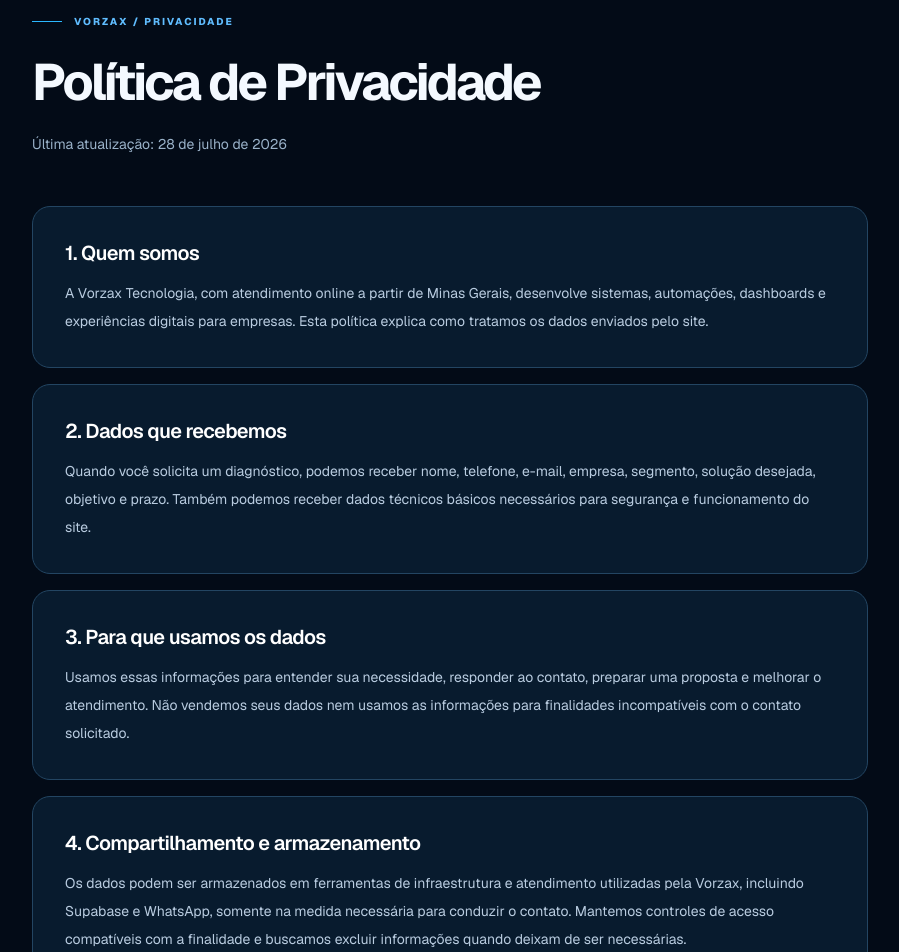
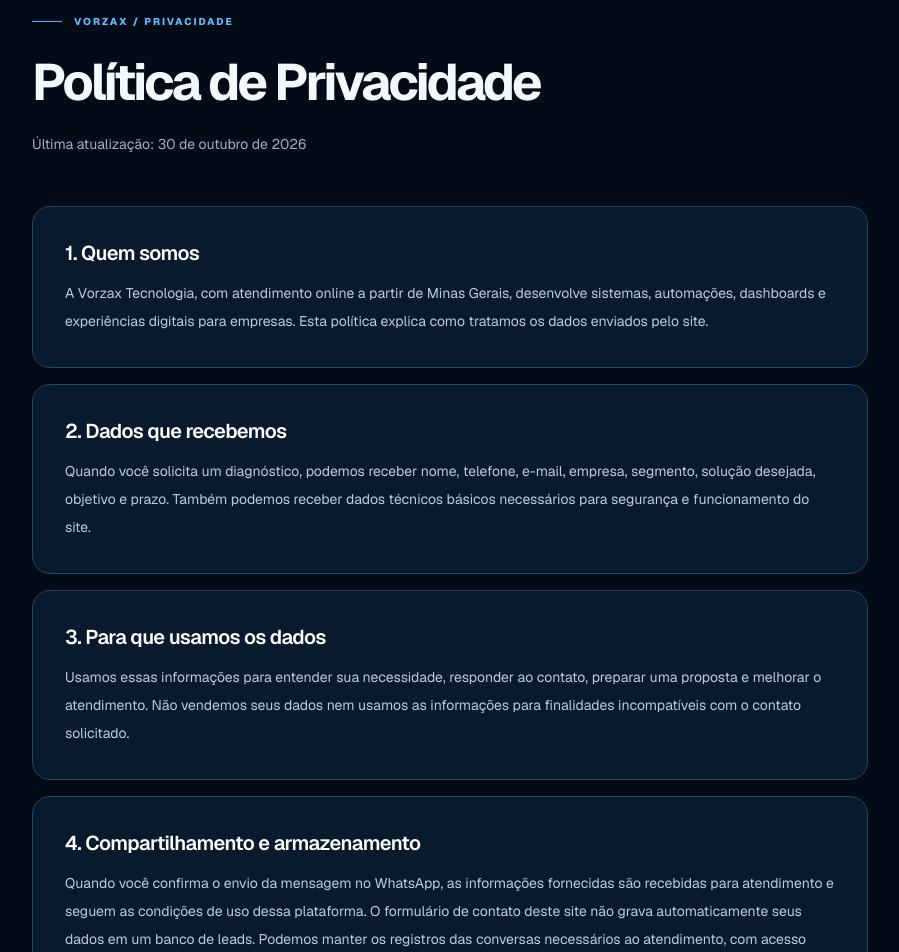
Before and after one commit to vorzax-tecnologia/vorzax-site, a Next.js app: page /privacidade in a window 1280 px wide. Shown: the part 180-1132 px from the top of the page, without its empty margins (190-1089 px from the left). Built offline with nearby package versions, Linux system fonts and the light colour scheme.

Commit message:
docs(privacidade): atualizar política para o fluxo de contato via WhatsApp sem captura automática

```diff
--- a/src/app/privacidade/page.tsx
+++ b/src/app/privacidade/page.tsx
@@ -21,7 +21,7 @@ export default function PrivacyPage() {
       <article className="relative mx-auto max-w-[900px] px-5 py-20 sm:px-8 sm:py-28">
         <p className="vx-eyebrow"><span className="vx-eyebrow-line" /> VORZAX / PRIVACIDADE</p>
         <h1 className="vx-heading mt-6">Política de Privacidade</h1>
-        <p className="mt-5 text-sm leading-7 text-[#9ab2c9]">Última atualização: 28 de julho de 2026</p>
+        <p className="mt-5 text-sm leading-7 text-[#9ab2c9]">Última atualização: 30 de outubro de 2026</p>
 
         <div className="mt-12 space-y-4 text-sm leading-7 text-[#b9cce0]">
           <section className="rounded-[18px] border border-[#234562] bg-[#081b2e] p-6 sm:p-8">
@@ -41,7 +41,7 @@ export default function PrivacyPage() {
 
           <section className="rounded-[18px] border border-[#234562] bg-[#081b2e] p-6 sm:p-8">
             <h2 className="text-xl font-semibold tracking-[-.03em] text-white">4. Compartilhamento e armazenamento</h2>
-            <p className="mt-3">Os dados podem ser armazenados em ferramentas de infraestrutura e atendimento utilizadas pela Vorzax, incluindo Supabase e WhatsApp, somente na medida necessária para conduzir o contato. Mantemos controles de acesso compatíveis com a finalidade e buscamos excluir informações quando deixam de ser necessárias.</p>
+            <p className="mt-3">Quando você confirma o envio da mensagem no WhatsApp, as informações fornecidas são recebidas para atendimento e seguem as condições de uso dessa plataforma. O formulário de contato deste site não grava automaticamente seus dados em um banco de leads. Podemos manter os registros das conversas necessários ao atendimento, com acesso restrito e pelo tempo adequado à finalidade.</p>
           </section>
 
           <section className="rounded-[18px] border border-[#234562] bg-[#081b2e] p-6 sm:p-8">
```
